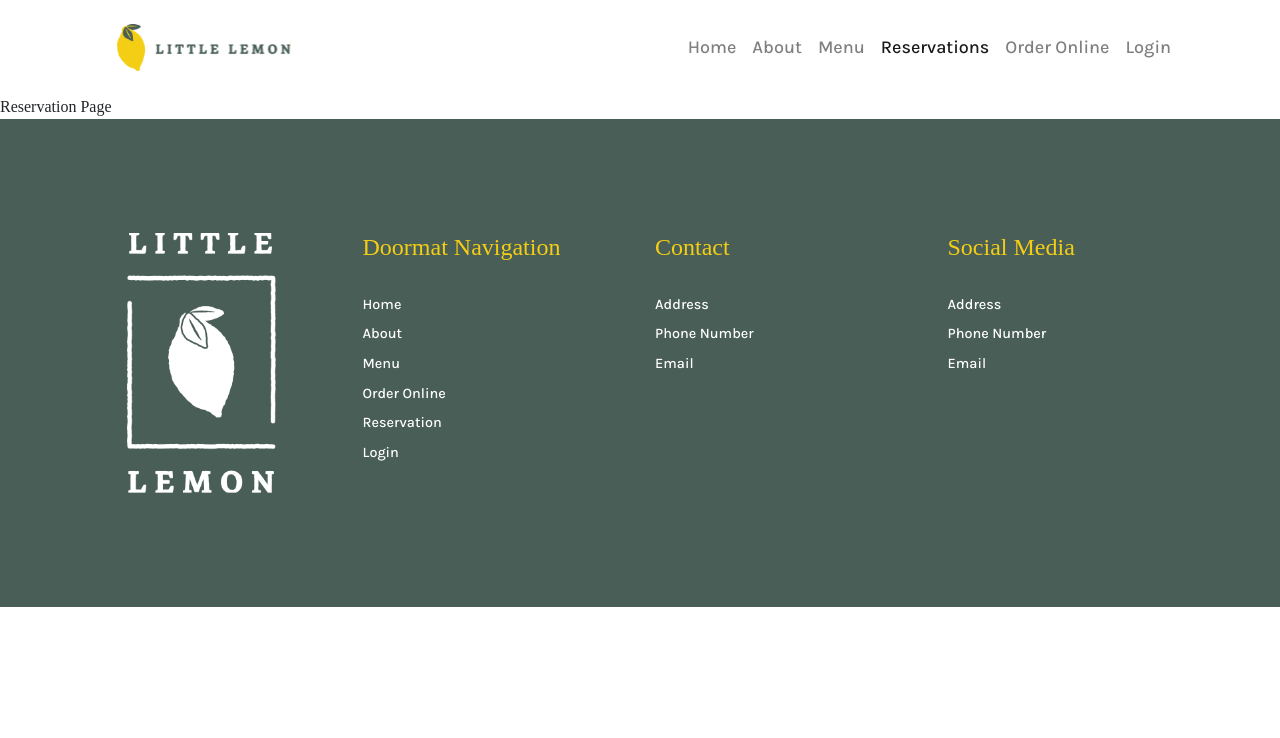
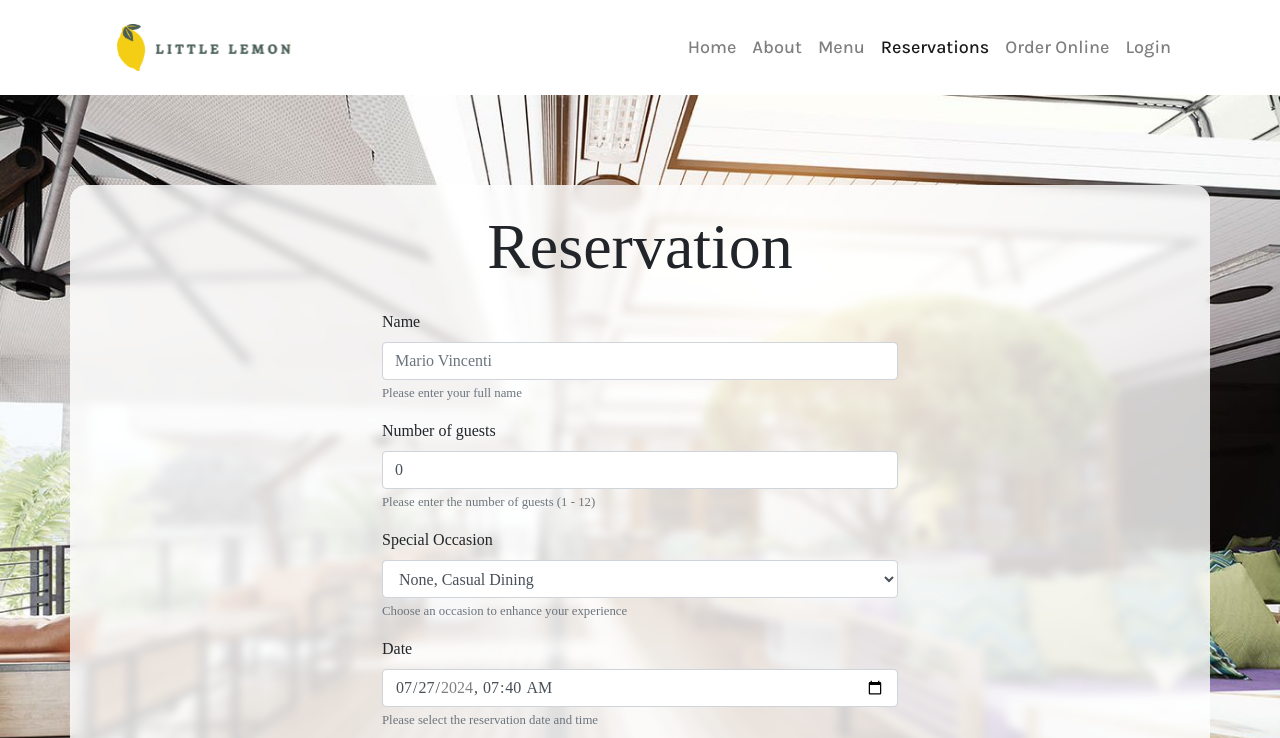
Before and after one commit to edwinc73/little_lemon, a React (Create React App) app: page /Reservation in a window 1280 px wide. Shown: the top 738 px of the page. Built offline with nearby package versions, Linux system fonts and the light colour scheme; a web font is replaced by a local one.

Commit message:
added reservation page, controlled inputs, react toast

```diff
--- a/package.json
+++ b/package.json
@@ -11,6 +11,7 @@
     "react-dom": "^18.3.1",
     "react-router-dom": "^6.25.1",
     "react-scripts": "5.0.1",
+    "react-toastify": "^10.0.5",
     "web-vitals": "^2.1.4"
   },
   "scripts": {
--- a/src/App.css
+++ b/src/App.css
@@ -95,6 +95,18 @@ a.text-yellow:hover {
   box-shadow: 0px 2px 12px rgba(0, 0, 0, 0.2);
 }
 
+.button:disabled {
+  background-color: hsl(0, 0%, 75%);
+}
+
+.button:disabled:hover {
+  box-shadow: 0px 2px 8px rgba(0, 0, 0, 0.12);
+}
+
+.button:disabled {
+  color: unset;
+}
+
 .button:active {
   color: white;
 }
@@ -114,6 +126,13 @@ footer h4 {
   margin-bottom: 180px;
 }
 
+#reservation {
+  background-color: white;
+  background-image: url("/src/images/restaurant.jpg");
+  background-repeat: no-repeat;
+  background-size: cover;
+}
+
 @media (max-width: 768px) {
   #hero-text-container {
     margin-bottom: 30px;
--- a/src/App.js
+++ b/src/App.js
@@ -7,19 +7,15 @@ import Main from "./components/main/Main";
 import TestimonialSection from "./components/testimonialsSection/TestimonialSection";
 import AboutSection from "./components/about/AboutSection";
 
-// import { ThemeProvider } from "./context/ThemeContext";
-
 function App() {
   return (
     <React.Fragment>
-      {/* <ThemeProvider> */}
       <Main>
         <HeroSection></HeroSection>
         <FeaturedSection></FeaturedSection>
         <TestimonialSection></TestimonialSection>
         <AboutSection></AboutSection>
       </Main>
-      {/* </ThemeProvider> */}
     </React.Fragment>
   );
 }
--- a/src/components/button/Button.jsx
+++ b/src/components/button/Button.jsx
@@ -1,7 +1,19 @@
-export default function Button({ className, children }) {
+export default function Button({
+  className,
+  children,
+  type,
+  disabled = false,
+}) {
+  console.log(disabled);
   return (
     <>
-      <button className={`bg-yellow button ${className}`}>{children}</button>
+      <button
+        type={type ? type : ""}
+        disabled={disabled}
+        className={`bg-yellow button ${className}`}
+      >
+        {children}
+      </button>
     </>
   );
 }
--- a/src/components/nav/Nav.jsx
+++ b/src/components/nav/Nav.jsx
@@ -27,7 +27,7 @@ export default function Nav() {
 
   return (
     <div className="container">
-      <nav className="navbar navbar-expand-md navbar-light py-3">
+      <nav className="navbar navbar-expand-lg navbar-light py-3">
         <NavLink to="/" className="nav-link">
           <img
             src={logo}
--- /dev/null
+++ b/src/components/reservation/Reservation.jsx
@@ -0,0 +1,173 @@
+import { useState } from "react";
+import Button from "../button/Button";
+import { ToastContainer, toast } from "react-toastify";
+import "react-toastify/dist/ReactToastify.css";
+
+// form date time logic
+
+const today = new Date();
+const minDate = new Date(today);
+minDate.setDate(today.getDate() + 1);
+const maxDate = new Date(today);
+maxDate.setDate(today.getDate() + 7);
+
+const formatDate = (date) => {
+  const year = date.getFullYear();
+  const month = String(date.getMonth() + 1).padStart(2, "0");
+  const day = String(date.getDate()).padStart(2, "0");
+  const hours = String(date.getHours()).padStart(2, "0");
+  const minutes = String(date.getMinutes()).padStart(2, "0");
+  return `${year}-${month}-${day}T${hours}:${minutes}`;
+};
+
+const formSuccess = (name) =>
+  toast.success(`Booking success! Thank you ${name}.`);
+const formFail = () => toast.error("Oops, please try again");
+
+export default function Reservation() {
+  const [formData, setFormData] = useState({
+    formName: { value: "", touched: false },
+    formGuests: { value: 0, touched: false },
+    formOccasion: { value: "None, Casual Dining", touched: false },
+    formDate: { value: formatDate(minDate), touched: false },
+  });
+
+  const handleChange = (e) => {
+    setFormData((prev) => ({
+      ...prev,
+      [e.target.id]: {
+        value: e.target.value,
+        touched: true,
+      },
+    }));
+  };
+
+  const restFormData = () => {
+    setFormData({
+      formName: { value: "", touched: false },
+      formGuests: { value: 0, touched: false },
+      formOccasion: { value: "None, Casual Dining", touched: false },
+      formDate: { value: formatDate(minDate), touched: false },
+    });
+  };
+
+  const handleSubmit = (e) => {
+    e.preventDefault();
+    if (isValid(formData)) {
+      formSuccess(formData.formName.value);
+      restFormData();
+    } else {
+      formFail();
+    }
+  };
+
+  const isValid = (obj) => {
+    const isAllTouched = Object.values(obj).every(
+      (item) => item.touched === true
+    );
+    return (
+      obj.formName.value !== "" &&
+      obj.formGuests.value >= 1 &&
+      obj.formGuests.value <= 12 &&
+      isAllTouched
+    );
+  };
+
+  return (
+    <section id="reservation">
+      <div
+        className="container p-4"
+        style={{
+          backgroundColor: "rgba(255,255,255,0.8)",
+          borderRadius: "16px",
+          backdropFilter: "blur(5px)",
+        }}
+      >
+        <div className="col-12 mb-4">
+          <h2 className="text-center">Reservation</h2>
+        </div>
+        <form
+          onSubmit={handleSubmit}
+          className="col-12 col-md-6 mx-auto needs-validation"
+          id="reservation-form"
+        >
+          <div className="form-group">
+            <label htmlFor="formName">Name</label>
+            <input
+              onChange={handleChange}
+              type="text"
+              className="form-control w-100"
+              id="formName"
+              aria-describedby="nameHelp"
+              placeholder="Mario Vincenti"
+              value={formData.formName.value}
+              required
+            />
+            <small id="nameHelp" className="form-text text-muted">
+              Please enter your full name
+            </small>
+          </div>
+          <div className="form-group">
+            <label htmlFor="formGuests">Number of guests</label>
+            <input
+              onChange={handleChange}
+              type="number"
+              className="form-control w-100"
+              id="formGuests"
+              aria-describedby="guestHelp"
+              value={formData.formGuests.value}
+              min={1}
+              max={12}
+              required
+            />
+            <small id="guestHelp" className="form-text text-muted">
+              Please enter the number of guests (1 - 12)
+            </small>
+          </div>
+          <div className="form-group">
+            <label htmlFor="formOccasion">Special Occasion</label>
+            <select
+              className="form-control"
+              id="formOccasion"
+              aria-describedby="occasionHelp"
+              required
+              value={formData.formOccasion.value}
+              onChange={handleChange}
+            >
+              <option>None, Casual Dining</option>
+              <option>Birthday</option>
+              <option>Anniversary</option>
+              <option>Private Dining</option>
+              <option>Corporate Event</option>
+              <option>Chef’s Table</option>
+            </select>
+            <small id="occasionHelp" className="form-text text-muted">
+              Choose an occasion to enhance your experience
+            </small>
+          </div>
+          <div className="form-group">
+            <label htmlFor="formDate">Date</label>
+            <input
+              onChange={handleChange}
+              type="datetime-local"
+              className="form-control w-100"
+              id="formDate"
+              aria-describedby="guestHelp"
+              min={formatDate(minDate)}
+              max={formatDate(maxDate)}
+              value={formData.formDate.value}
+              required
+            />
+            <small id="guestHelp" className="form-text text-muted">
+              Please select the reservation date and time
+            </small>
+          </div>
+          <div className="col-12 p-0 d-flex justify-content-center">
+            <Button type="submit">Book Table</Button>
+          </div>
+        </form>
+      </div>
+      <ToastContainer position="bottom-left" limit={5} />
+    </section>
+  );
+}
--- a/src/index.js
+++ b/src/index.js
@@ -10,8 +10,10 @@ import {
   useLocation,
 } from "react-router-dom";
 import { AnimatePresence, motion } from "framer-motion";
+
 import Header from "../src/components/header/Header";
 import Footer from "../src/components/footer/Footer";
+import Reservation from "./components/reservation/Reservation";
 
 const root = ReactDOM.createRoot(document.getElementById("root"));
 
@@ -25,6 +27,7 @@ const Layout = () => {
   );
 };
 
+// animation component
 const PageTransitionWrapper = ({ children }) => {
   const location = useLocation();
 
@@ -43,6 +46,7 @@ const PageTransitionWrapper = ({ children }) => {
   );
 };
 
+// v6.2+ recommended sytax
 const router = createBrowserRouter([
   {
     element: <Layout />,
@@ -76,7 +80,7 @@ const router = createBrowserRouter([
         path: "/Reservation",
         element: (
           <PageTransitionWrapper>
-            <>Reservation Page</>
+            <Reservation />
           </PageTransitionWrapper>
         ),
       },
```
Also changed, not shown: 1 other file (tests, documents, lock files or other folders).
